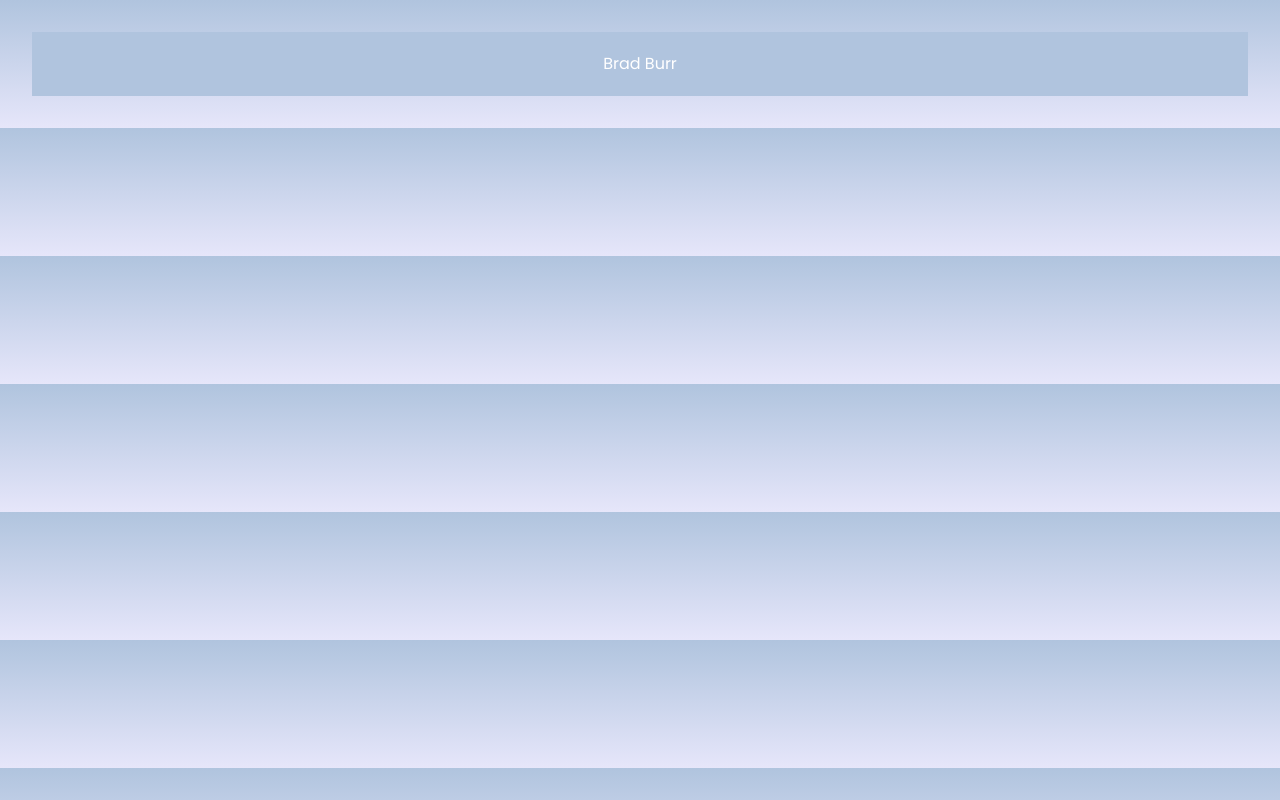
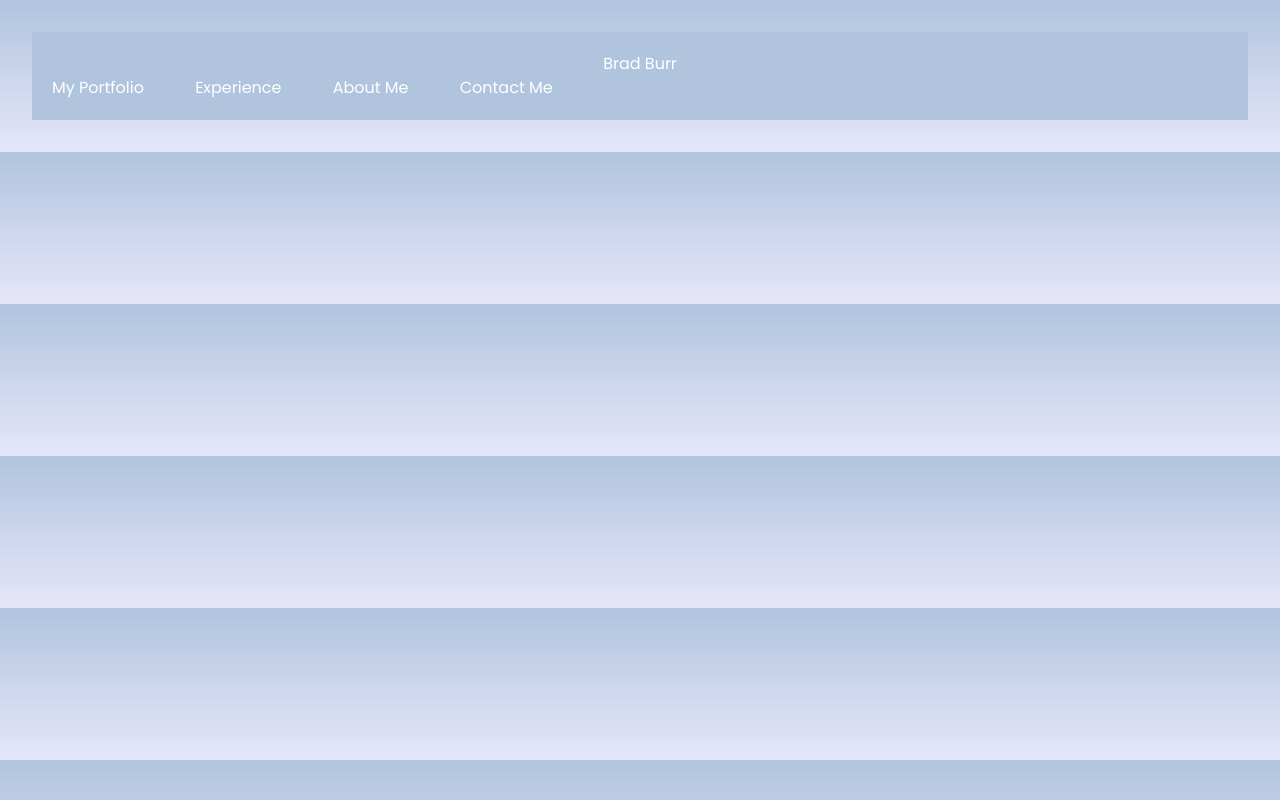
Before and after one commit to BradBurr-Github/Purely-Brad-Portfolio, a React (Vite) app: page / in a window 1280 px wide. Built offline with nearby package versions, Linux system fonts and the light colour scheme.

Commit message:
modified body tag in CSS

```diff
--- a/index.html
+++ b/index.html
@@ -11,7 +11,7 @@
     rel="stylesheet">
   <title>Brad Burr [Portfolio]</title>
 </head>
-<body class="body">
+<body>
   <div id="root"></div>
   <script type="module" src="./src/main.jsx"></script>
 </body>
--- a/src/components/Header.jsx
+++ b/src/components/Header.jsx
@@ -2,8 +2,22 @@ import { useState, useEffect } from 'react';
 
 function Header() {
     return (
-      <header class="font-[Poppins]">
+      <header className="font-[Poppins]">
         <h1>Brad Burr</h1>
+        <ul className="flex items-center gap-[4vw]">
+            <li>
+            <a className="hover:text-gray-50" href="#">My Portfolio</a>
+            </li>
+            <li>
+            <a className="hover:text-gray-50" href="#">Experience</a>
+            </li>
+            <li>
+            <a className="hover:text-gray-50" href="#">About Me</a>
+            </li>
+            <li>
+            <a className="hover:text-gray-50" href="#">Contact Me</a>
+            </li>
+        </ul>
       </header>
     );
   }
--- a/src/index.css
+++ b/src/index.css
@@ -13,7 +13,7 @@ header {
   text-align: center;
 }
 
-.body {
+body {
     background-color: lightsteelblue; /* For browsers that do not support gradients */
     background-image: linear-gradient(lightsteelblue, lavender);
 }
```
